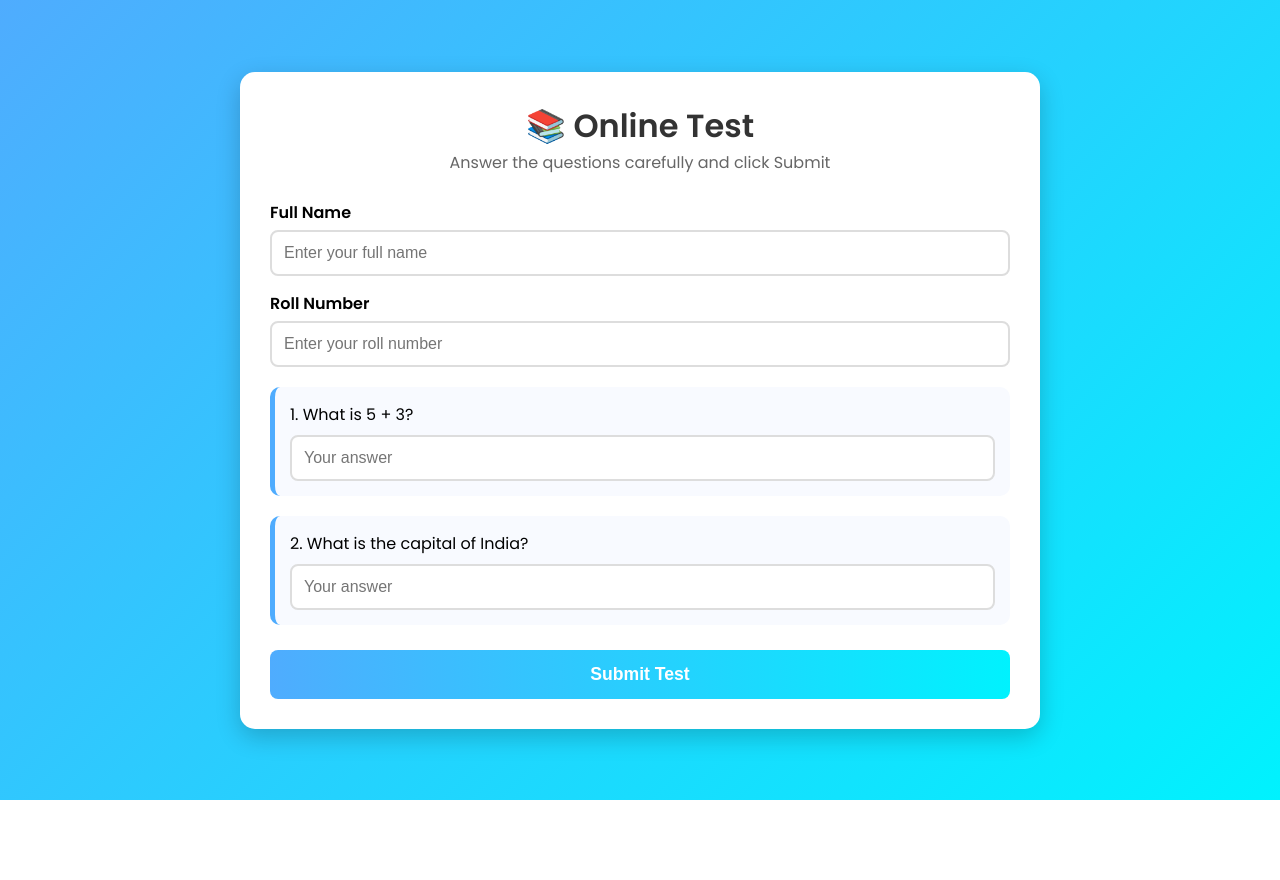
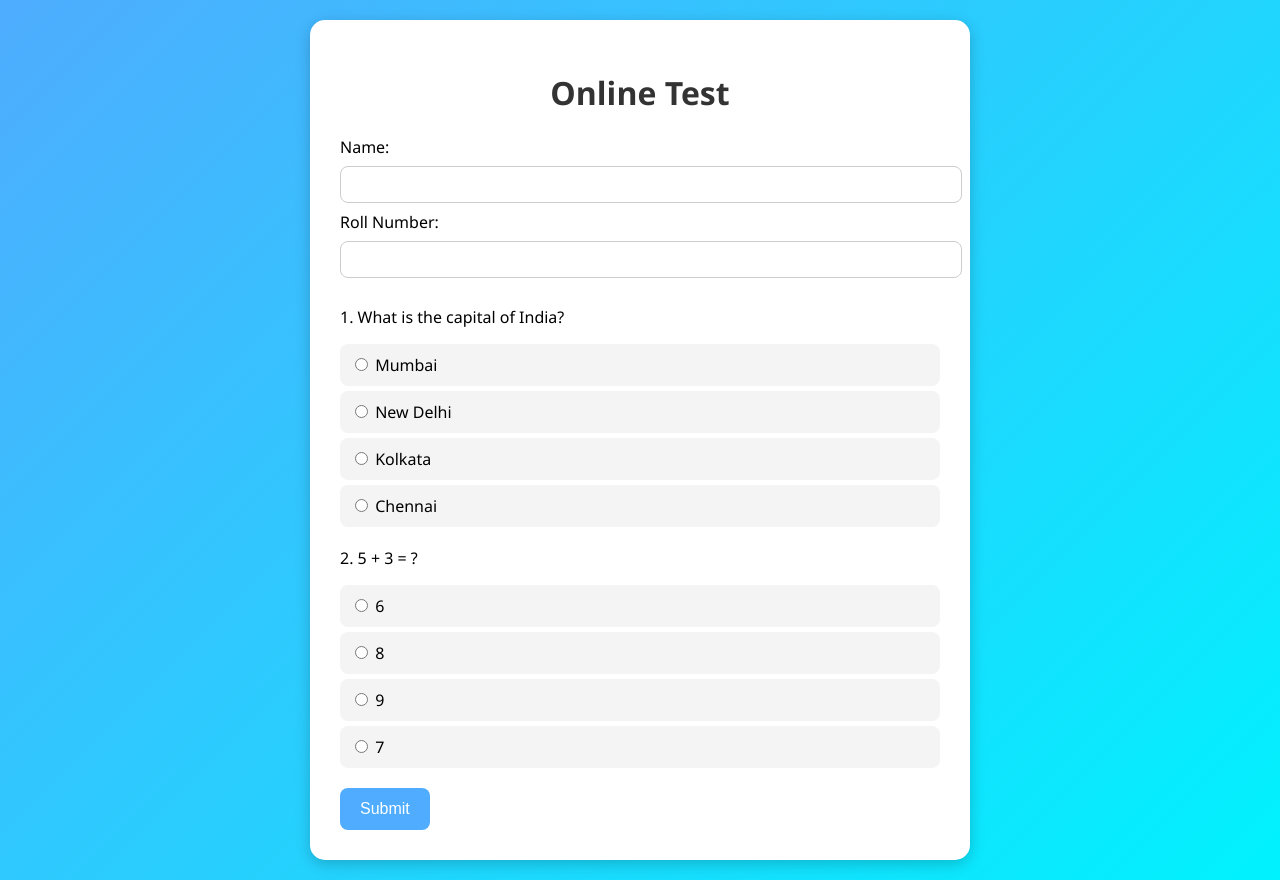
Before and after one commit to sandeep2409-gitch/CLASS-TEST, a plain HTML site: page index.html in a window 1280 px wide. Before the commit the page ends 800 px from the top, so only its background shows below. Drawn offline with Linux system fonts and the light colour scheme.

Commit message:
Update index.html

```diff
--- a/index.html
+++ b/index.html
@@ -5,167 +5,132 @@
   <meta name="viewport" content="width=device-width, initial-scale=1.0"/>
   <title>Online Test</title>
   <style>
-    /* ===== Google Font ===== */
-    @import url('https://fonts.googleapis.com/css2?family=Poppins:wght@400;600&display=swap');
-
-    * {
+    body {
+      font-family: 'Segoe UI', Tahoma, Geneva, Verdana, sans-serif;
+      background: linear-gradient(135deg, #4facfe, #00f2fe);
       margin: 0;
       padding: 0;
-      box-sizing: border-box;
-    }
-    body {
-      font-family: 'Poppins', sans-serif;
-      background: linear-gradient(135deg, #4facfe, #00f2fe);
       display: flex;
       justify-content: center;
-      align-items: center;
+      align-items: flex-start;
       min-height: 100vh;
-      padding: 20px;
     }
     .container {
       background: white;
+      margin: 20px;
+      padding: 30px;
+      border-radius: 15px;
+      box-shadow: 0px 4px 15px rgba(0,0,0,0.2);
       width: 100%;
-      max-width: 800px;
-      border-radius: 15px;
-      padding: 30px;
-      box-shadow: 0px 8px 25px rgba(0,0,0,0.2);
-      animation: fadeIn 0.6s ease-in-out;
+      max-width: 600px;
     }
-    header {
+    h1 {
       text-align: center;
-      margin-bottom: 25px;
-    }
-    header h1 {
-      font-size: 2em;
-      font-weight: 600;
       color: #333;
     }
-    header p {
-      color: #666;
+    .question {
+      margin: 20px 0;
     }
-    label {
-      font-weight: 600;
+    .options label {
       display: block;
-      margin: 15px 0 5px;
+      background: #f4f4f4;
+      padding: 10px;
+      margin: 5px 0;
+      border-radius: 8px;
+      cursor: pointer;
+      transition: background 0.3s;
     }
-    input[type="text"], input[type="number"] {
+    .options label:hover {
+      background: #d9f1ff;
+    }
+    input[type="text"] {
       width: 100%;
-      padding: 12px;
-      border: 2px solid #ddd;
+      padding: 10px;
+      margin: 8px 0;
       border-radius: 8px;
-      outline: none;
-      font-size: 1em;
-      transition: 0.3s;
-    }
-    input:focus {
-      border-color: #4facfe;
-      box-shadow: 0 0 8px rgba(79, 172, 254, 0.4);
-    }
-    .question {
-      margin-top: 20px;
-      background: #f8faff;
-      padding: 15px;
-      border-radius: 10px;
-      border-left: 5px solid #4facfe;
-      transition: 0.3s;
-    }
-    .question:hover {
-      background: #eef6ff;
-    }
-    .question p {
-      font-weight: 500;
-      margin-bottom: 8px;
+      border: 1px solid #ccc;
     }
     button {
-      width: 100%;
-      background: linear-gradient(90deg, #4facfe, #00f2fe);
+      background: #4facfe;
       color: white;
-      padding: 14px;
+      padding: 12px 20px;
       border: none;
       border-radius: 8px;
-      font-size: 1.1em;
-      font-weight: 600;
-      margin-top: 25px;
       cursor: pointer;
-      transition: transform 0.2s ease-in-out;
+      font-size: 16px;
+      transition: background 0.3s;
     }
     button:hover {
-      transform: scale(1.02);
-      background: linear-gradient(90deg, #00f2fe, #4facfe);
+      background: #3a9ef5;
     }
     .result {
+      font-size: 18px;
+      margin-top: 20px;
+      padding: 10px;
+      border-radius: 8px;
+      background: #eaf8e6;
+      color: #2b7a0b;
       display: none;
-      margin-top: 20px;
-      padding: 15px;
-      background: #e8f5e9;
-      border: 1px solid #4caf50;
-      color: #2e7d32;
-      border-radius: 8px;
-      font-weight: bold;
-      text-align: center;
-    }
-    @keyframes fadeIn {
-      from {opacity: 0; transform: translateY(20px);}
-      to {opacity: 1; transform: translateY(0);}
     }
   </style>
 </head>
 <body>
+  <div class="container">
+    <h1>Online Test</h1>
+    <form id="quizForm">
+      <label>Name:</label>
+      <input type="text" id="name" required>
 
-<div class="container">
-  <header>
-    <h1>📚 Online Test</h1>
-    <p>Answer the questions carefully and click Submit</p>
-  </header>
-
-  <form id="testForm">
-    <label for="name">Full Name</label>
-    <input type="text" id="name" placeholder="Enter your full name" required>
-
-    <label for="rollNumber">Roll Number</label>
-    <input type="text" id="rollNumber" placeholder="Enter your roll number" required>
+      <label>Roll Number:</label>
+      <input type="text" id="rollNumber" required>
 
       <div class="question">
-      <p>1. What is 5 + 3?</p>
-      <input type="number" name="q1" placeholder="Your answer" required>
+        <p>1. What is the capital of India?</p>
+        <div class="options">
+          <label><input type="radio" name="q1" value="0"> Mumbai</label>
+          <label><input type="radio" name="q1" value="1"> New Delhi</label>
+          <label><input type="radio" name="q1" value="0"> Kolkata</label>
+          <label><input type="radio" name="q1" value="0"> Chennai</label>
+        </div>
       </div>
 
       <div class="question">
-      <p>2. What is the capital of India?</p>
-      <input type="text" name="q2" placeholder="Your answer" required>
+        <p>2. 5 + 3 = ?</p>
+        <div class="options">
+          <label><input type="radio" name="q2" value="0"> 6</label>
+          <label><input type="radio" name="q2" value="1"> 8</label>
+          <label><input type="radio" name="q2" value="0"> 9</label>
+          <label><input type="radio" name="q2" value="0"> 7</label>
+        </div>
       </div>
 
-    <!-- Add more questions here in same style -->
+      <!-- Add more questions here in same format -->
 
-    <button type="submit">Submit Test</button>
+      <button type="submit">Submit</button>
     </form>
 
-  <div class="result" id="resultBox"></div>
+    <div id="resultBox" class="result"></div>
   </div>
 
   <script>
-const scriptURL = "https://script.google.com/macros/s/AKfycbwU9EQdAJMAawYA6sT0egXJ60mk43cTaCC2iRisSnLJiCRXcoQYISqmtmnAijQsIgUeUQ/exec";
+    const scriptURL = "YOUR_GOOGLE_APPS_SCRIPT_WEB_APP_URL";
 
-document.getElementById('testForm').addEventListener('submit', function(e) {
+    document.getElementById('quizForm').addEventListener('submit', function(e) {
       e.preventDefault();
 
-  let name = document.getElementById('name').value.trim();
-  let rollNumber = document.getElementById('rollNumber').value.trim();
+      const name = document.getElementById('name').value.trim();
+      const rollNumber = document.getElementById('rollNumber').value.trim();
+      let score = 0;
+      const totalQuestions = document.querySelectorAll('.question').length;
 
-  let score = 0;
-  const answers = {
-    q1: "8",
-    q2: "Delhi"
-    // Add correct answers for all other questions
-  };
+      document.querySelectorAll('.question').forEach(q => {
+        const selected = q.querySelector('input[type="radio"]:checked');
+        if (selected) {
+          score += parseInt(selected.value);
+        }
+      });
 
-  const formData = new FormData(this);
-  for (let [key, value] of formData.entries()) {
-    if (answers[key] && value.toString().trim().toLowerCase() === answers[key].toLowerCase()) {
-      score++;
-    }
-  }
-
+      // Send data to Google Sheets
       fetch(scriptURL, {
         method: 'POST',
         headers: { 'Content-Type': 'application/json' },
@@ -173,13 +138,13 @@ document.getElementById('testForm').addEventListener('submit', function(e) {
       })
       .then(res => res.json())
       .then(() => {
-    document.getElementById('resultBox').style.display = 'block';
-    document.getElementById('resultBox').textContent = `✅ Thank you ${name}! Your score is ${score} / ${Object.keys(answers).length}`;
-    document.getElementById('testForm').reset();
+        const resultBox = document.getElementById('resultBox');
+        resultBox.style.display = 'block';
+        resultBox.textContent = `Thank you ${name}! Your Score: ${score}/${totalQuestions}`;
+        document.getElementById('quizForm').reset();
       })
-  .catch(err => console.error('Error:', err));
+      .catch(err => alert('Error: ' + err.message));
     });
   </script>
-
 </body>
 </html>
```
Lines whose indentation alone changed are shown as unchanged.
